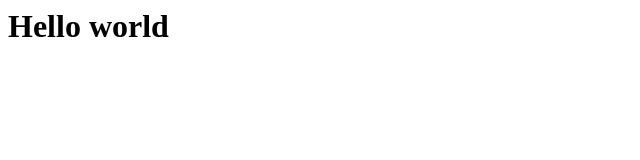
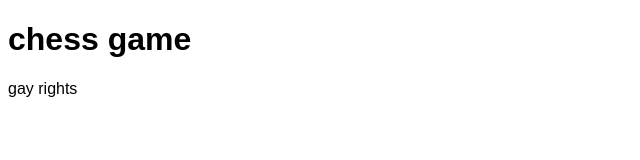
Before and after one commit to WesleyScott99/chess-game, a plain HTML site: page index.html in a window 1280 px wide. Shown: the whole page, without its empty margins (0-640 px from the left). Drawn offline with Linux system fonts and the light colour scheme.

Commit message:
Update index.html

```diff
--- a/index.html
+++ b/index.html
@@ -1 +1,19 @@
-<h1>Hello world</h1>
+<!DOCTYPE html>
+<html lang="en">
+<head>
+<title>Page Title</title>
+<meta charset="UTF-8">
+<meta name="viewport" content="width=device-width, initial-scale=1">
+<style>
+body {
+  font-family: Arial, Helvetica, sans-serif;
+}
+</style>
+</head>
+<body>
+
+<h1>chess game</h1>
+<p>gay rights</p>
+
+</body>
+</html>
```
